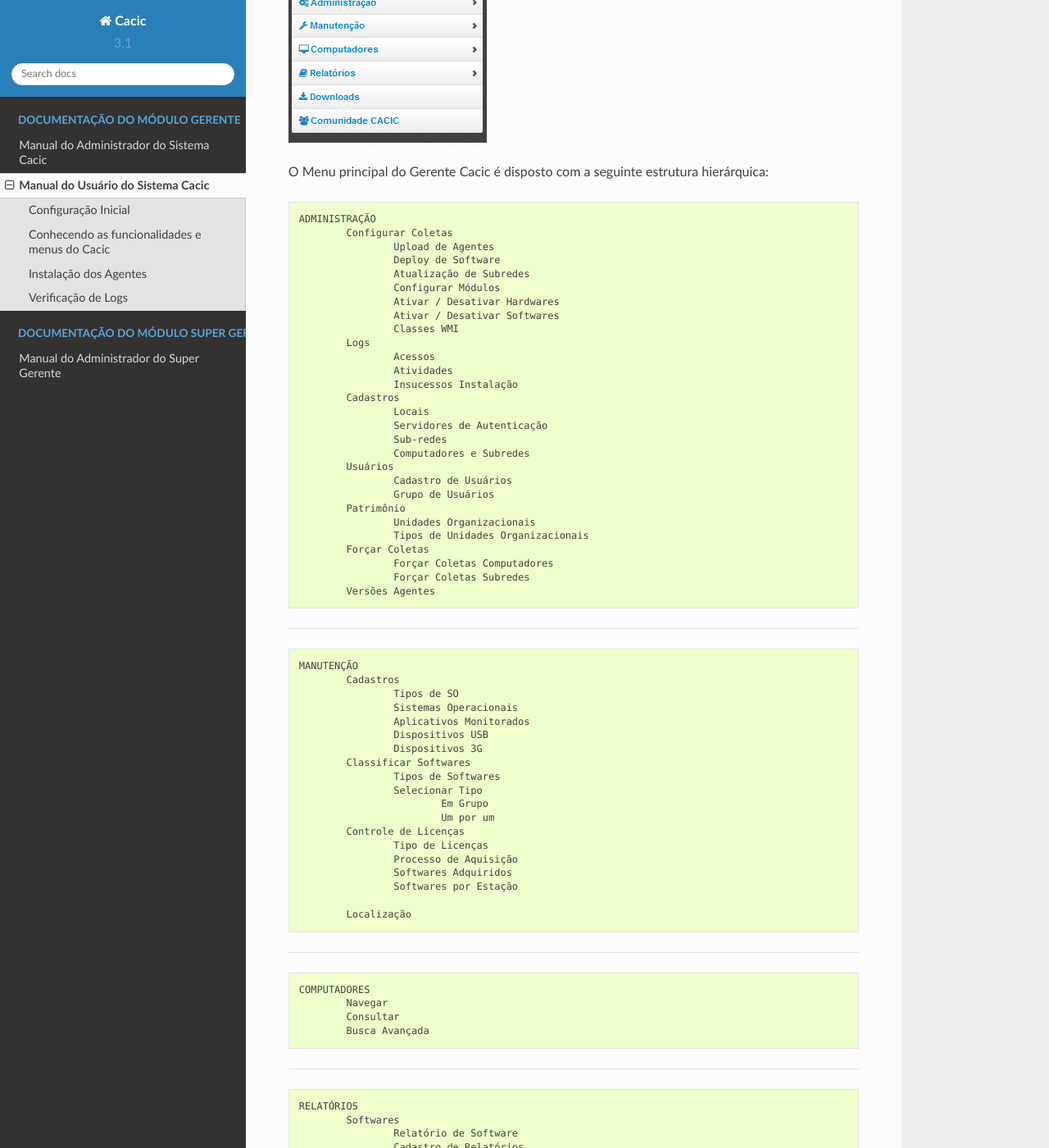
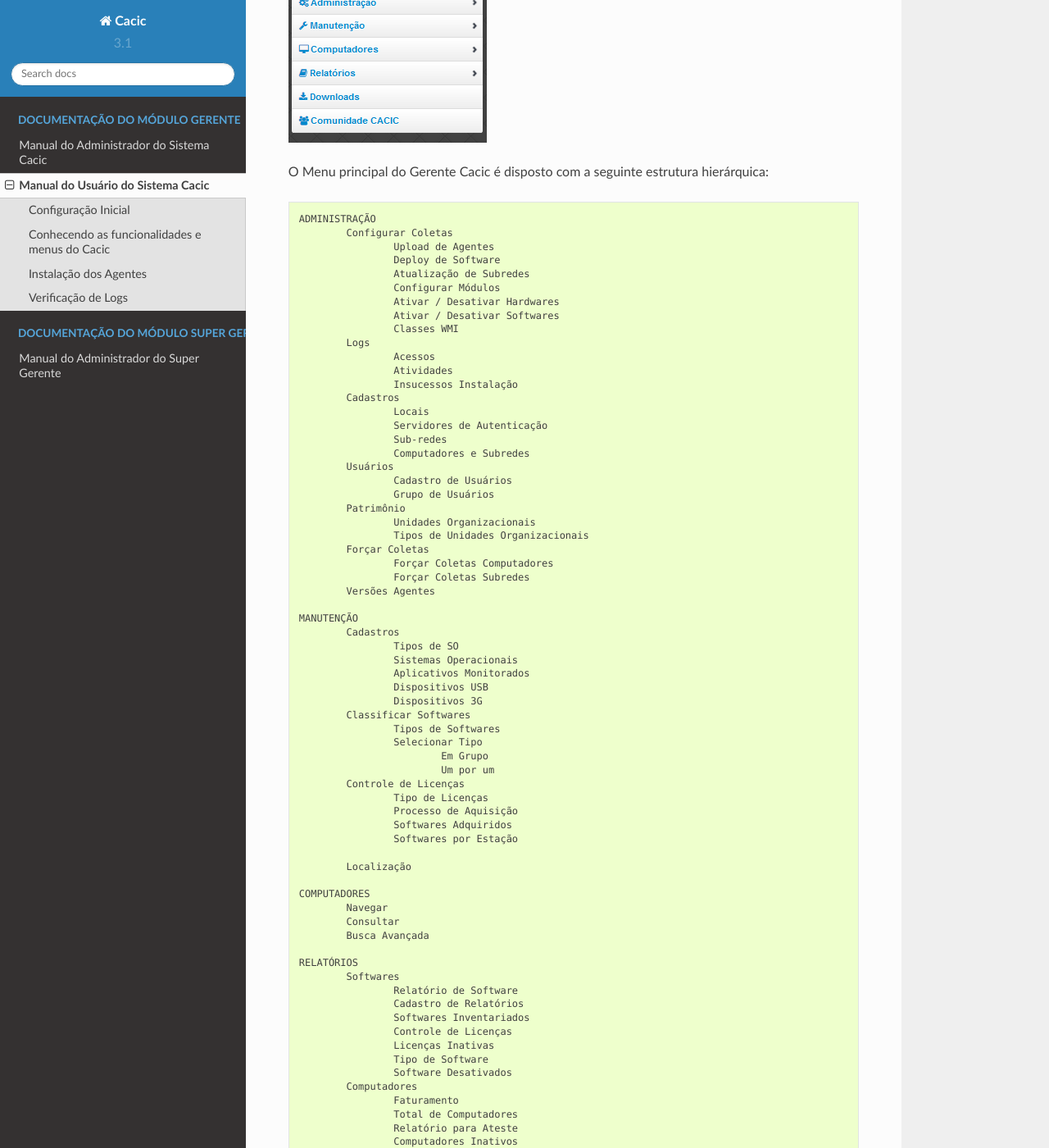
Before and after one commit to lightbase/cacic-doc, a Sphinx documentation site: the page built from source/gerente/gerente.rst, in a window 1280 px wide and 1400 px high, scrolled down 2100 px. Shown: the whole window at 82% size. Built offline with Sphinx 7.4.7 and the Read the Docs theme 2.0.0, drawn with Linux system fonts in a browser that asks for light colours; some of the changed text lies outside the part shown.

Commit message:
Remoção de espaços

```diff
--- a/source/gerente/gerente.rst
+++ b/source/gerente/gerente.rst
@@ -105,11 +105,6 @@
 			Forçar Coletas Subredes
 		Versões Agentes
 
-
-----
-
-.. code-block:: html
-
 	MANUTENÇÃO
 		Cadastros
 			Tipos de SO
@@ -130,18 +125,10 @@
 
 		Localização
 
-----
-
-.. code-block:: html
-
 	COMPUTADORES
 		Navegar
 		Consultar
 		Busca Avançada
-
-----
-
-.. code-block:: html
 
 	RELATÓRIOS
 		Softwares
@@ -179,10 +166,6 @@
 			WMI sem Coleta
 			WMI Dinâmico
 			Remoções
-
-----
-
-.. code-block:: html
 
 	DOWNLOADS
 
```
